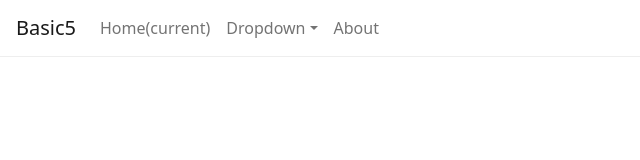
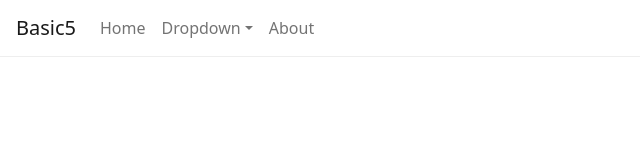
Before and after one commit to wowthemesnet/bootstrap5-boilerplate, a website: page src/partials/header.html in a window 1280 px wide. Shown: the full height of the page, 0-640 px from the left. Drawn offline with nearby package versions, Linux system fonts and the light colour scheme; files that its build step writes are made by us from their sources.

Commit message:
update sr-only to visually-hidden

```diff
--- a/src/partials/header.html
+++ b/src/partials/header.html
@@ -18,7 +18,7 @@
 <div class="collapse navbar-collapse" id="navbarsExampleDefault">
     <ul class="navbar-nav ml-auto">
     <li class="nav-item active">
-        <a class="nav-link" href="./index.html">Home<span class="sr-only">(current)</span></a>
+        <a class="nav-link" href="./index.html">Home<span class="visually-hidden">(current)</span></a>
     </li>
     <li class="nav-item dropdown">
         <a class="nav-link dropdown-toggle" href="#" id="dropdown01" data-toggle="dropdown" aria-haspopup="true" aria-expanded="false">Dropdown</a>
```
Also changed, not shown: docs/about.html (+1 -1 lines), docs/index.html (+1 -1 lines).
